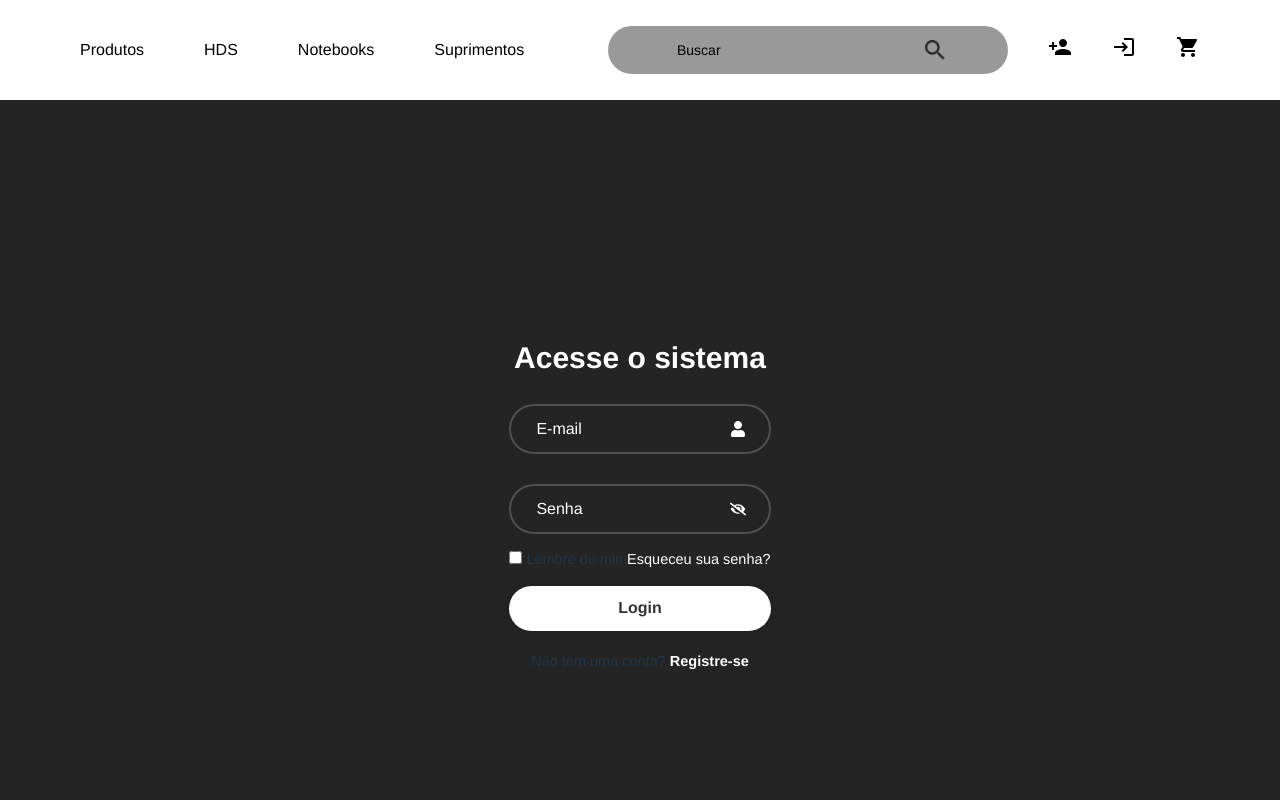
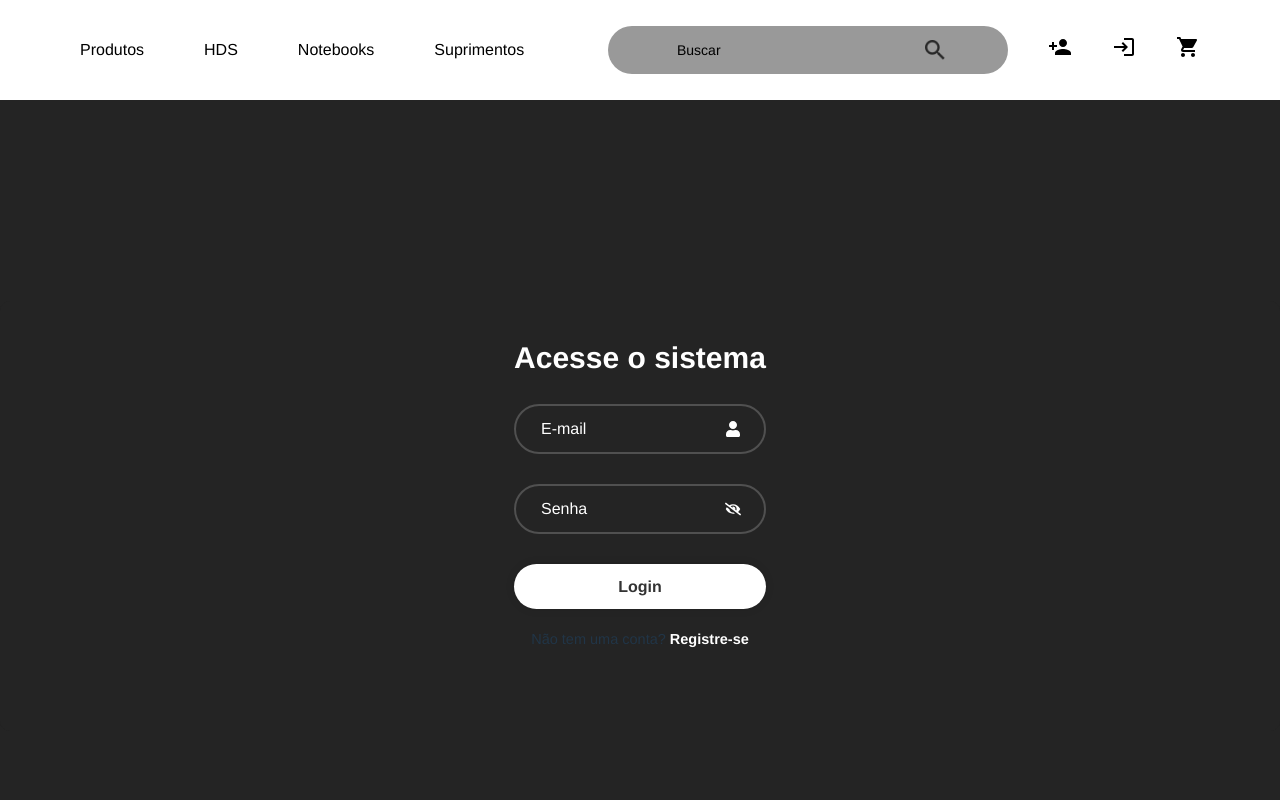
Before and after one commit to Grupo5-React/e-commerce-react, a React (Vite) app in the folder e-commerce/: page /login in a window 1280 px wide. Shown: the top 800 px of the page. Built offline with nearby package versions, Linux system fonts and the light colour scheme; no server answers.

Commit message:
retirada as opções não funcionais do login, recuperar senha e lembrar de mim

```diff
--- a/e-commerce/src/Components/Login/Login.jsx
+++ b/e-commerce/src/Components/Login/Login.jsx
@@ -1,3 +1,5 @@
+
+
 import { useContext, useEffect, useState } from 'react';
 import { FaUser, FaEye, FaEyeSlash } from 'react-icons/fa';
 import './Login.css';
@@ -5,16 +7,16 @@ import { api } from '../../api/api';
 import { useHistory } from 'react-router-dom/cjs/react-router-dom.min';
 import GlobalContext from '../../hooks/GlobalContext ';
 
+
 const Login = () => {
   const [username, setUsername] = useState('');
   const [password, setPassword] = useState('');
   const [usuarios, setUsuarios] = useState('');
   const [visible, setVisible] = useState(false);
-  const { rota } = useContext(GlobalContext);
 
-  useEffect(() => {
+  useEffect(()=>{
     getUsuarios();
-  }, []);
+  },[])
 
   const { usuarioLogado, setUsuarioLogado } = useContext(GlobalContext);
 
@@ -37,7 +39,7 @@ const Login = () => {
     ) {
       alert('Usuário ou senha incorretos!!');
       return;
-    } else {
+    }else{
       setUsuarioLogado(null);
 
       let usuarioEncontrado = null;
@@ -50,22 +52,15 @@ const Login = () => {
       if (usuarioEncontrado) {
         setUsuarioLogado(usuarioEncontrado);
         alert('Login realizado com sucesso');
-        if (rota != null) {
-          history.push(rota.pathname);
-        } else {
-          history.push('/produtos');
-        }
       } else {
         alert('Usuário não encontrado');
       }
-      if (usuarioLogado) {
-        alert(usuarioLogado.id);
-      }
-      // history.push('/produtos')
+     history.push('/produtos')
     }
   };
 
   return (
+
     <section className="Login">
       <div className="container">
         <form onSubmit={handleSubmit}>
@@ -82,40 +77,33 @@ const Login = () => {
           </div>
           <div className="input-field">
             <input
-              type={visible ? 'text' : 'password'}
+              type={visible? "text" : "password"}
               placeholder="Senha"
               required
               value={password}
               onChange={(e) => setPassword(e.target.value)}
+
             />
             <span
               className="button-show-password OlhoSenha"
-              onClick={() => {
-                setVisible(!visible);
-              }}
+              onClick={()=>{setVisible(!visible)}}
             >
-              {visible ? <FaEye /> : <FaEyeSlash />}
+            {visible? <FaEye /> : <FaEyeSlash />}
             </span>
           </div>
 
           <div className="recall-forget">
-            <label>
-              <input type="checkbox" />
-              Lembre de mim
-            </label>
-            <a href="#">Esqueceu sua senha?</a>
           </div>
-          <button type="submit" onClick={handleVerificacao}>
-            Login
-          </button>
+          <button type="submit" onClick={handleVerificacao}>Login</button>
           <div className="signup-link">
             <p>
-              Não tem uma conta? <a href="/CadastroUsuario">Registre-se</a>{' '}
+              Não tem uma conta? <a href="/CadastroUsuario">Registre-se</a>{" "}
             </p>
           </div>
         </form>
       </div>
     </section>
+
   );
 };
 
```
